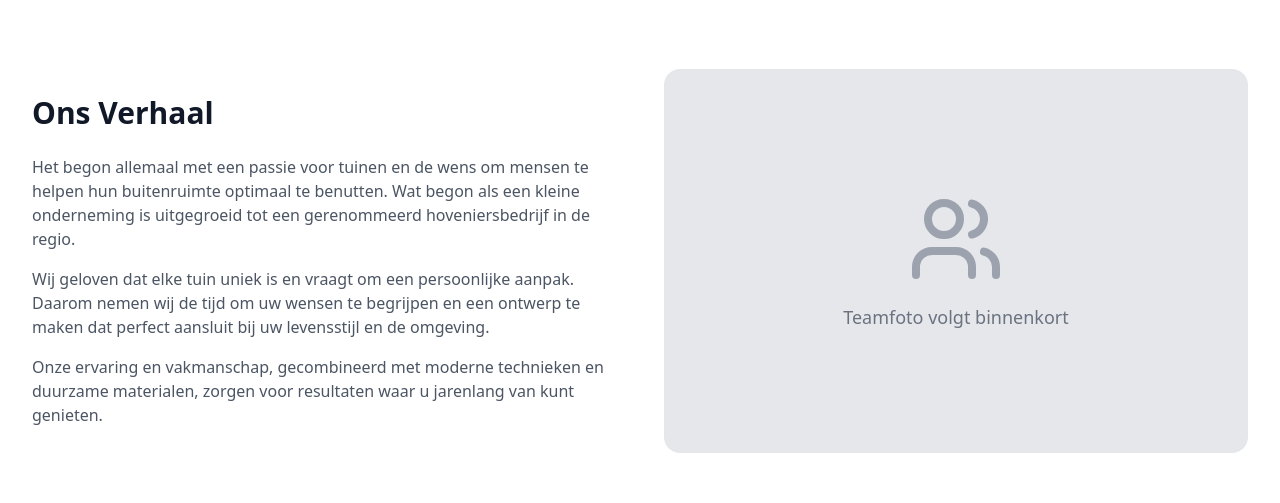
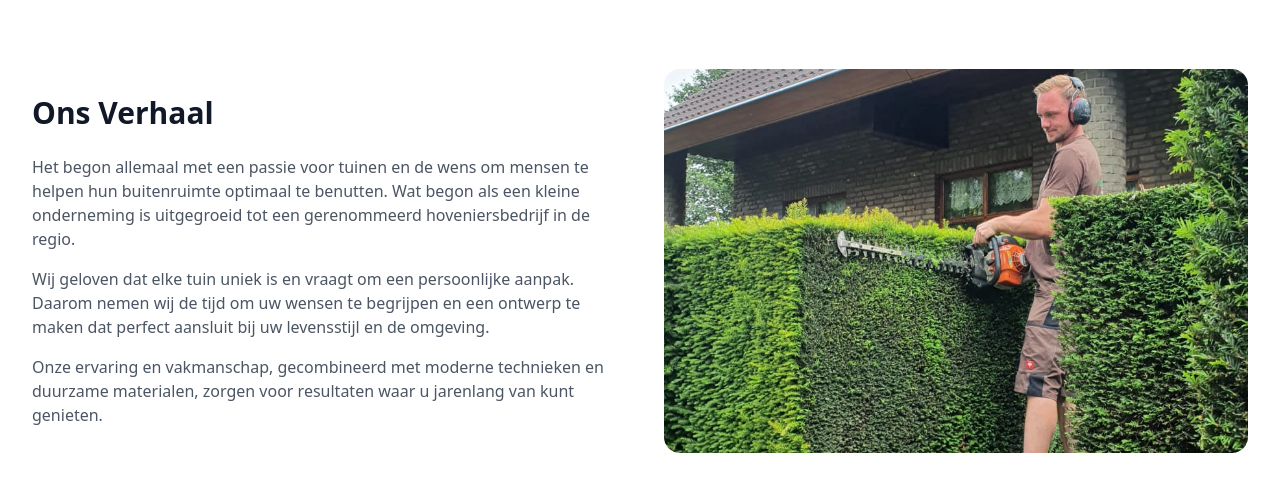
Before and after one commit to eldon-buzink/bob, a Next.js app: page /over-ons in a window 1280 px wide. Shown: the part 252-755 px from the top of the page. Built offline with nearby package versions, Linux system fonts and the light colour scheme; no server answers.

Commit message:
Replace placeholder with real image MJYJ6092.JPEG on over-ons page

```diff
--- a/src/app/over-ons/page.tsx
+++ b/src/app/over-ons/page.tsx
@@ -34,11 +34,14 @@ export default function OverOnsPage() {
               </p>
             </div>
           </div>
-          <div className="relative h-96 rounded-2xl overflow-hidden bg-gray-200 flex items-center justify-center">
-            <div className="text-center p-8">
-              <Users className="h-24 w-24 text-gray-400 mx-auto mb-4" />
-              <p className="text-gray-500 text-lg">Teamfoto volgt binnenkort</p>
-            </div>
+          <div className="relative h-96 rounded-2xl overflow-hidden">
+            <Image
+              src="/images/MJYJ6092.JPEG"
+              alt="Bobsgroen Hoveniers team en projecten"
+              fill
+              className="object-cover"
+              sizes="(max-width: 1024px) 100vw, 50vw"
+            />
           </div>
         </div>
 
```
